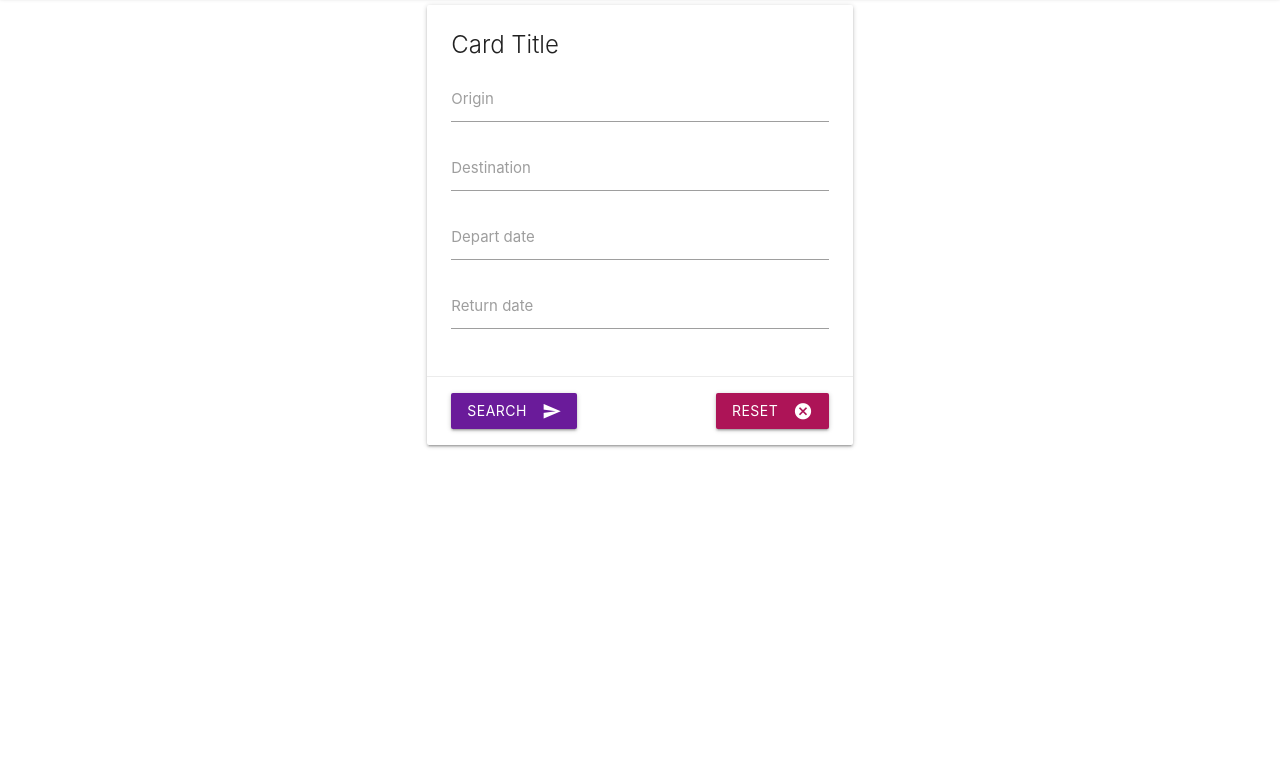
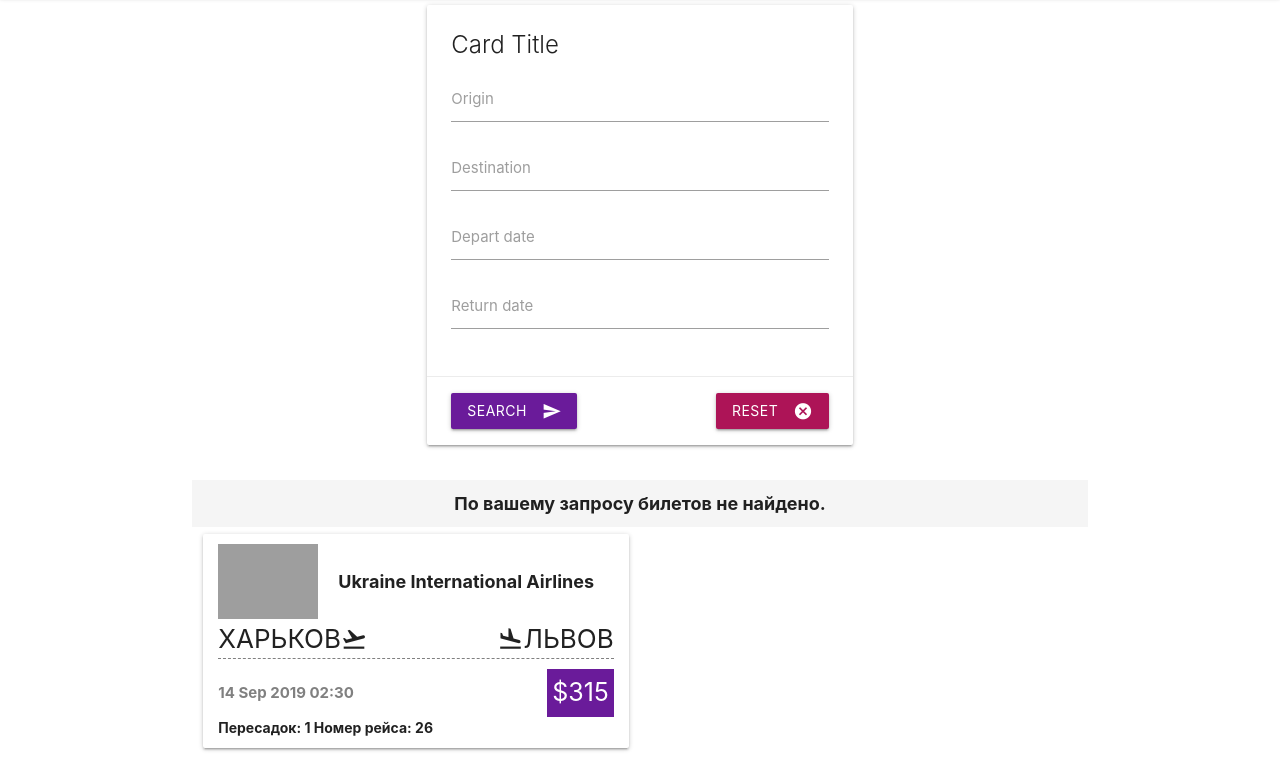
Before and after one commit to Chiga754/Avia_Tickets, a website built with webpack: page src/index.html in a window 1280 px wide. Shown: the part 67-850 px from the top of the page. Before the commit the page ends 800 px from the top, so only its background shows below. Built offline with nearby package versions, Linux system fonts and the light colour scheme; some packages are replaced by stand-ins of ours; no server answers; grey boxes are pictures that could not be loaded.

Commit message:
Разметка tickets section

```diff
--- a/src/css/style.css
+++ b/src/css/style.css
@@ -41,3 +41,57 @@
 .header .brand-logo{
     font-size: 1.5rem;
 }
+/* Tickets sections styles */
+.ticket-card {
+    padding: 10px 15px;
+  }
+
+  .ticket-airline-name {
+    font-weight: bold;
+    font-size: 18px;
+    text-transform: capitalize;
+  }
+
+  .ticket-airline-img {
+    max-width: 100px;
+    margin-right: 20px;
+  }
+
+  .ticket-destination {
+    margin-bottom: 10px;
+    border-bottom: 1px dashed gray;
+  }
+
+  .ticket-destination .ticket-city {
+    font-size: 26px;
+    text-transform: uppercase;
+  }
+
+  .ticket-destination i.material-icons {
+    font-size: 26px;
+  }
+
+  .ticket-time-departure {
+    font-weight: bold;
+    color: gray;
+  }
+
+  .ticket-price {
+    font-size: 25px;
+    padding: 5px;
+    background: #6a1b9a;
+    color: #fff;
+  }
+
+  .ticket-additional-info {
+    font-size: 14px;
+    font-weight: bold;
+  }
+
+  .tickets-empty-res-msg {
+    padding: 10px 15px;
+    text-align: center;
+    background: whitesmoke;
+    font-weight: bold;
+    font-size: 18px;
+  }
--- a/src/index.html
+++ b/src/index.html
@@ -68,5 +68,45 @@
               </div>
           </div>
       </div>
+      <div class="tickets-sections">
+        <div class="container">
+          <div class="row">
+            <div class="tickets-empty-res-msg">
+              По вашему запросу билетов не найдено.
+            </div>
+            <div class="col s12 m6">
+              <div class="card ticket-card">
+                <div class="ticket-airline d-flex align-items-center">
+                  <img
+                    src="http://pics.avs.io/200/200/PS.png"
+                    class="ticket-airline-img"
+                  />
+                  <span class="ticket-airline-name"
+                    >Ukraine International airlines</span
+                  >
+                </div>
+                <div class="ticket-destination d-flex align-items-center">
+                  <div class="d-flex align-items-center mr-auto">
+                    <span class="ticket-city">Харьков </span>
+                    <i class="medium material-icons">flight_takeoff</i>
+                  </div>
+                  <div class="d-flex align-items-center">
+                    <i class="medium material-icons">flight_land</i>
+                    <span class="ticket-city">Львов</span>
+                  </div>
+                </div>
+                <div class="ticket-time-price d-flex align-items-center">
+                  <span class="ticket-time-departure">14 Sep 2019 02:30</span>
+                  <span class="ticket-price ml-auto">$315</span>
+                </div>
+                <div class="ticket-additional-info">
+                  <span class="ticket-transfers">Пересадок: 1</span>
+                  <span class="ticket-flight-number">Номер рейса: 26</span>
+                </div>
+              </div>
+            </div>
+          </div>
+        </div>
+      </div>
 </body>
 </html>
--- a/src/js/store/locations.js
+++ b/src/js/store/locations.js
@@ -53,7 +53,7 @@ class Locations {
 
     async fetchTickets(params){
         const response = await this.api.prices(params);
-        console.log(response);
+        console.log(response.data);
     }
 }
 
```
